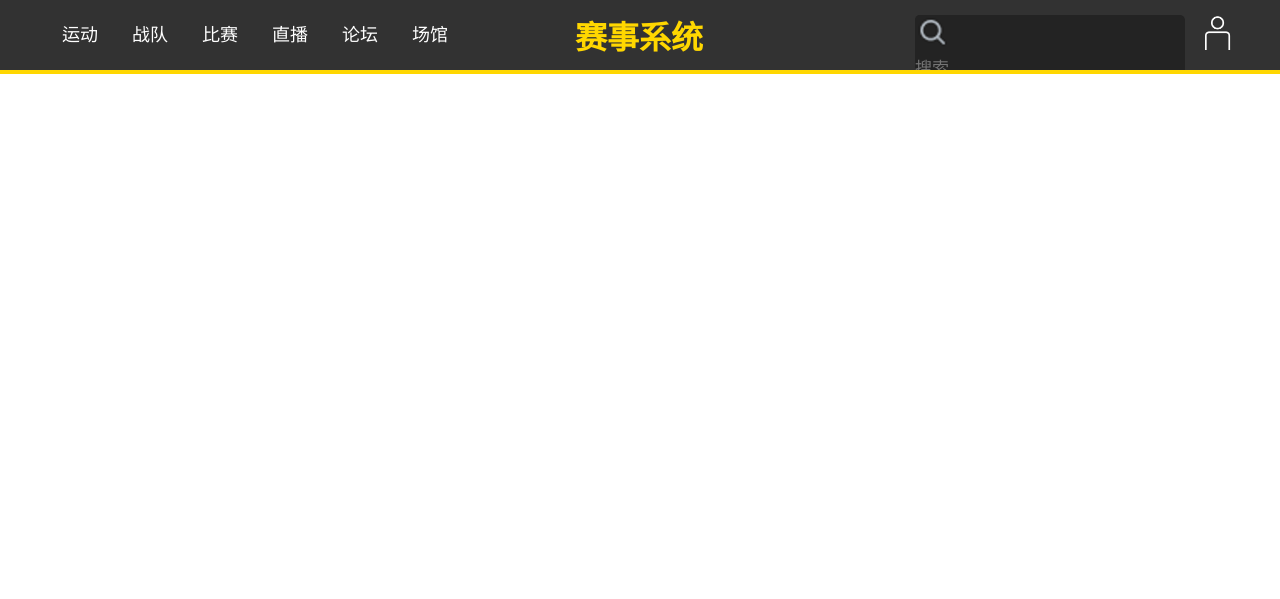
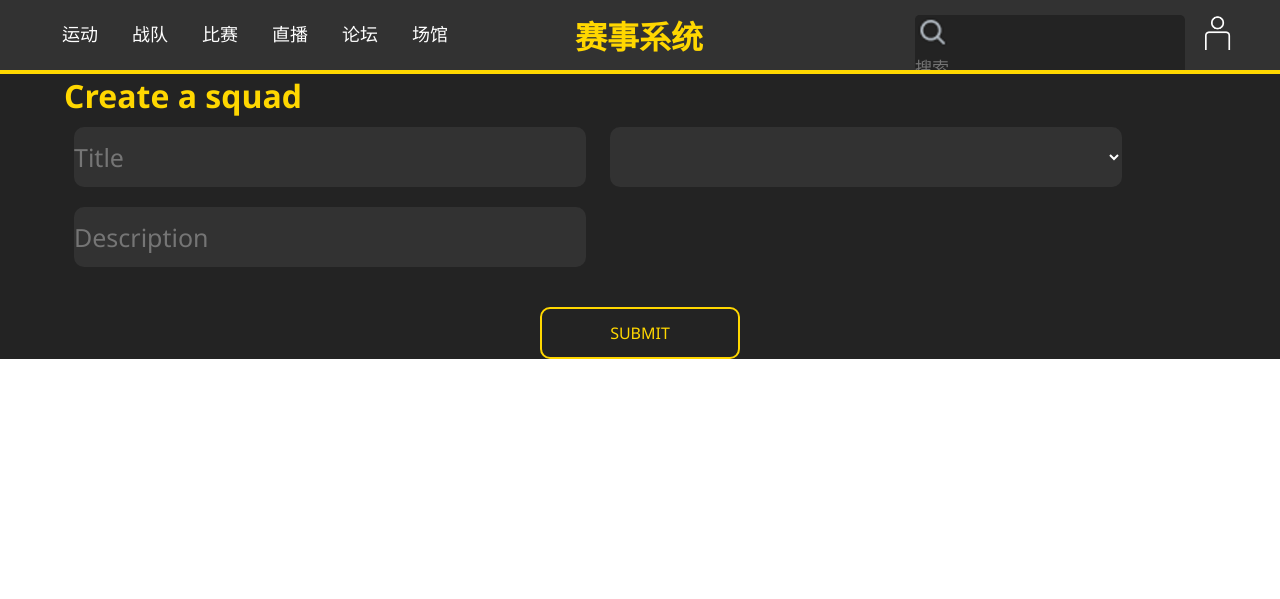
Before and after one commit to Kingsterrck/SOP, a PHP site: template View/frontend/createSquad.php in a window 1280 px wide. Shown: the top 599 px of the page. Run offline with PHP 8.4, Linux system fonts and the light colour scheme; the template is opened without the code that fills it, so the values that code supplies are empty; the visitor is signed in with stand-in values (Sample User, id 1); some libraries are stand-ins or nearby versions.

Commit message:
February 10

```diff
--- a/Business/HomeBusi.php
+++ b/Business/HomeBusi.php
@@ -33,6 +33,6 @@ function fuseOccuPos($data) {
         $nameOfPos = $row["position_name"];
         $resultString .= "<option>$nameOfPos</option>";
     }
-    $resultString = "<select class='shortLoginBox'>$resultString</select>";
+    $resultString = "<div><select class='shortLoginBox' style='float: none'>$resultString</select></div>";
     return $resultString;
 }
--- a/Content/js/createSquad.js
+++ b/Content/js/createSquad.js
@@ -1,3 +1,52 @@
 $(document).ready(function () {
+    $.ajax({
+        type: "POST",
+        data: "createGameInitialize=1",
+        url: "../../Controller/gameController.php",
+        success: function (data) {
+            $("#sportSelectOption").html(data);
+        }
+    })
+    $("#sportSelectOption").change(function(){
+        var sportIden = document.getElementById("sportSelectOption").value;
+        console.log(sportIden);
+        $.ajax({
+            type: "POST",
+            data: "createGameGameTypeRequest=" + sportIden,
+            url: "../../Controller/gameController.php",
+            success: function (data) {
+                console.log(data);
+                $("#gameTypeSelector").css("display","block");
+                $("#gameTypeSelector").html(data);
+            }
+        })
+    })
+    $("#squadCreatingForm").submit(function(){
+        var data = $("#squadCreatingForm").serialize();
+        console.log(data);
+        $.ajax({
+            type: "POST",
+            data: data,
+            url: "../../Controller/gameController.php",
+            success: function(data) {
+                console.log(data);
+                if (data == 1) {
+                    alert("Your squad is successfully created");
+                    window.location.href="../../View/frontend/squad.php";
+                } else {
+                    alert("nope");
+                }
+            }
+        })
+        return false;
+    })
 
+    res();
+    window.addEventListener("resize", function(){
+        res();
+    })
+    function res() {
+        var zibeng = window.innerWidth;
+        $(".squadInput").css("width", 0.4*zibeng + "px");
+    }
 })
--- a/Content/stylesheets/createSquad.css
+++ b/Content/stylesheets/createSquad.css
@@ -0,0 +1,51 @@
+.squadInput {
+    height: 60px;
+    background-color: #323232;
+    color: white;
+    font-size: 25px;
+    border-radius: 10px;
+    margin: 10px;
+}
+#gameTypeSelector {
+    display: none;
+}
+button {
+    border-radius: 10px;
+    width: 200px;
+    padding: 0.8em 1.8em;
+    display: block;
+    margin: 30px auto;
+    border: 2px solid gold;
+    position: relative;
+    overflow: hidden;
+    background-color: transparent;
+    text-align: center;
+    text-transform: uppercase;
+    font-size: 16px;
+    transition: .3s;
+    z-index: 1;
+    font-family: inherit;
+    color: gold;
+}
+
+button::before {
+    content: '';
+    width: 0;
+    height: 500%;
+    position: absolute;
+    top: 50%;
+    left: 50%;
+    transform: translate(-50%, -50%) rotate(45deg);
+    background: gold;
+    transition: .5s ease;
+    display: block;
+    z-index: -1;
+}
+
+button:hover::before {
+    width: 105%;
+}
+
+button:hover {
+    color: #111;
+}
--- a/Controller/gameController.php
+++ b/Controller/gameController.php
@@ -4,6 +4,7 @@ require_once "../Model/sport_type_model.php";
 require_once "../Business/gameBusi.php";
 require_once "../Model/gameTypeModel.php";
 require_once "../Model/user_game_model.php";
+require_once "../Model/squadModel.php";
 session_start();
 
 if (isset($_POST["createGameInitialize"])) {
@@ -72,6 +73,10 @@ if (isset($_POST["gameInfoGetSportAndType"])&&isset($_SESSION["gameInfoGameTypeI
     echo gameInfoStepTwo($_SESSION["gameInfoGameTypeId"]);
 }
 
+if (isset($_POST["squadCreation"])&&isset($_POST["title"])&&isset($_POST["gameType"])&&isset($_POST["description"])) {
+    echo creatingNewSquad($_SESSION["username"], $_POST["title"], $_POST["gameType"], $_POST["description"]);
+}
+
 
 function sportListRetrivial() {
     return selectAllSports();
@@ -96,6 +101,7 @@ function gameSearchStepOne($sport_name) {
         echo $gameList[0];
     }
 }
+
 function gameInfoStepOne($id) {
     return getGameInfoByGameId($id);
 }
@@ -126,3 +132,14 @@ function gameInfoStepTwo($id) {
         error_log($sportInfo[1]);
     }
 }
+
+function creatingNewSquad($creator, $title, $game_type_id, $description) {
+    $createTime = date("Y-m-d H:i:s");
+    $updateTime = date("Y-m-d H:i:s");
+    $insertStatus = createNewSquad($creator, $title, $game_type_id,$description, $createTime, $updateTime);
+    if ($insertStatus[0] == 2) {
+        return 1;
+    } else {
+        error_log($insertStatus[1]);
+    }
+}
--- a/Model/gameTypeModel.php
+++ b/Model/gameTypeModel.php
@@ -5,7 +5,7 @@ function selectBySportTypeId($sportTypeId) {
     if ($GLOBALS["conn"]->connect_error) {
         die("failed" . $GLOBALS["conn"]->connect_error);
     } else {
-        $stmt = $GLOBALS["conn"]->prepare("SELECT * FROM game_type WHERE id = ?");
+        $stmt = $GLOBALS["conn"]->prepare("SELECT * FROM game_type WHERE sport_type_id = ?");
         $stmt->bind_param("i",$p_sportTypeId);
         $p_sportTypeId = $sportTypeId;
         $stmt->execute();
--- a/View/frontend/createSquad.php
+++ b/View/frontend/createSquad.php
@@ -13,5 +13,29 @@ include_once "footer.php";
     <meta name="viewport" content="width=device-width, initial-scale=1.0">
     <title>Create a squad | SOP</title>
     <link rel="icon" href="../../Content/imgsrc/icons/pageIcon.png">
+    <link rel="stylesheet" type="text/css" href="../../Content/stylesheets/createSquad.css">
+    <link rel="stylesheet" type="text/css" href="../../Content/stylesheets/mainpage.css">
 </head>
-<body></body>
+<body>
+<div id="maxContainer">
+    <div id="mainContent">
+        <h1>Create a squad</h1>
+        <form id="squadCreatingForm">
+            <input name="squadCreation" value="true" hidden>
+            <input class="squadInput" name="title" required type="text" placeholder="Title">
+            <select class="squadInput" required id="sportSelectOption" placeholder="sport"></select>
+            <select class="squadInput" required name="gameType" id="gameTypeSelector">
+                <option></option>
+            </select>
+            <input class="squadInput" name="description" type="text" placeholder="Description">
+            <div>
+                <div>
+                    <button type="submit">Submit</button>
+                </div>
+            </div>
+        </form>
+    </div>
+</div>
+<script src="../../Content/js/mainpage.js"></script>
+<script src="../../Content/js/createSquad.js"></script>
+</body>
```
Also changed, not shown: Model/squadModel.php (+26 -0 lines).
